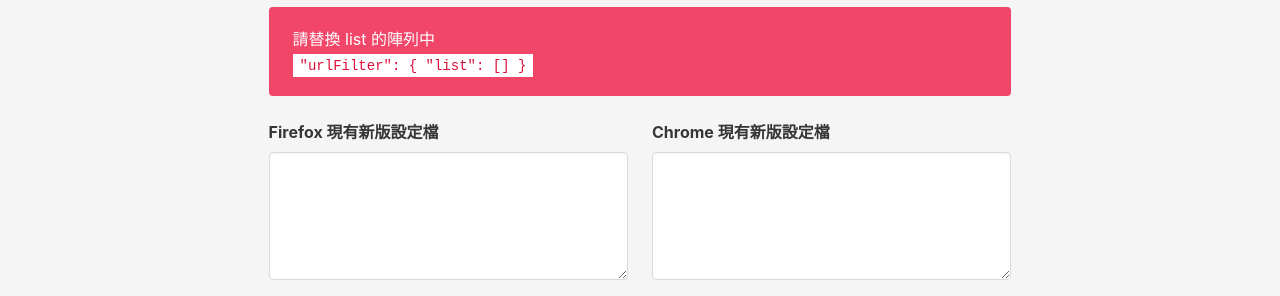
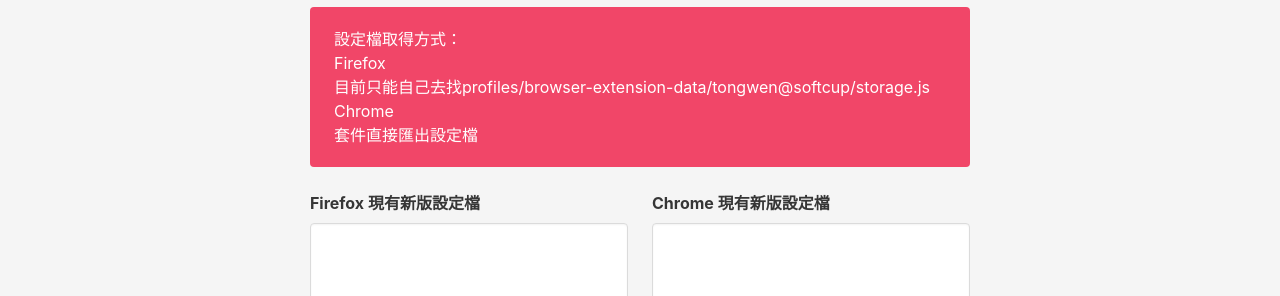
Before and after one commit to t7yang/new-tongwentang-config-converter, a plain HTML site: page index.html in a window 1280 px wide. Shown: the part 214-510 px from the top of the page. Drawn offline with nearby package versions, Linux system fonts and the light colour scheme.

Commit message:
update desc

```diff
--- a/index.html
+++ b/index.html
@@ -29,8 +29,17 @@
     <div class="container">
       <h1 class="title">請務必提供才能合併</h1>
       <div class="notification is-danger">
-        <p>請替換 list 的陣列中</p>
-        <code>"urlFilter": { "list": [] }</code>
+        <p>設定檔取得方式：</p>
+        <ul>
+          <li>Firefox</li>
+          <ul>
+            <li>目前只能自己去找profiles/browser-extension-data/tongwen@softcup/storage.js</li>
+          </ul>
+          <li>Chrome</li>
+          <ul>
+            <li>套件直接匯出設定檔</li>
+          </ul>
+        </ul>
       </div>
       <div class="columns">
         <div class="column">
@@ -94,8 +103,7 @@
             </p>
           </div>
           <div class="notification is-danger">
-            <p>請替換 list 的陣列中</p>
-            <code>"urlFilter": { "list": [] }</code>
+            <p>Firefox：覆寫 storage.js</p>
           </div>
         </div>
         <div class="column">
@@ -110,8 +118,7 @@
             </p>
           </div>
           <div class="notification is-danger">
-            <p>請替換 "simp" 和 "trad" 的物件</p>
-            <code>"userPhrase": { "simp": {}, "trad": {} }</code>
+            <p>Chrome：透過套件匯入新的設定檔</p>
           </div>
         </div>
       </div>
```
Also changed, not shown: 1 other file.
